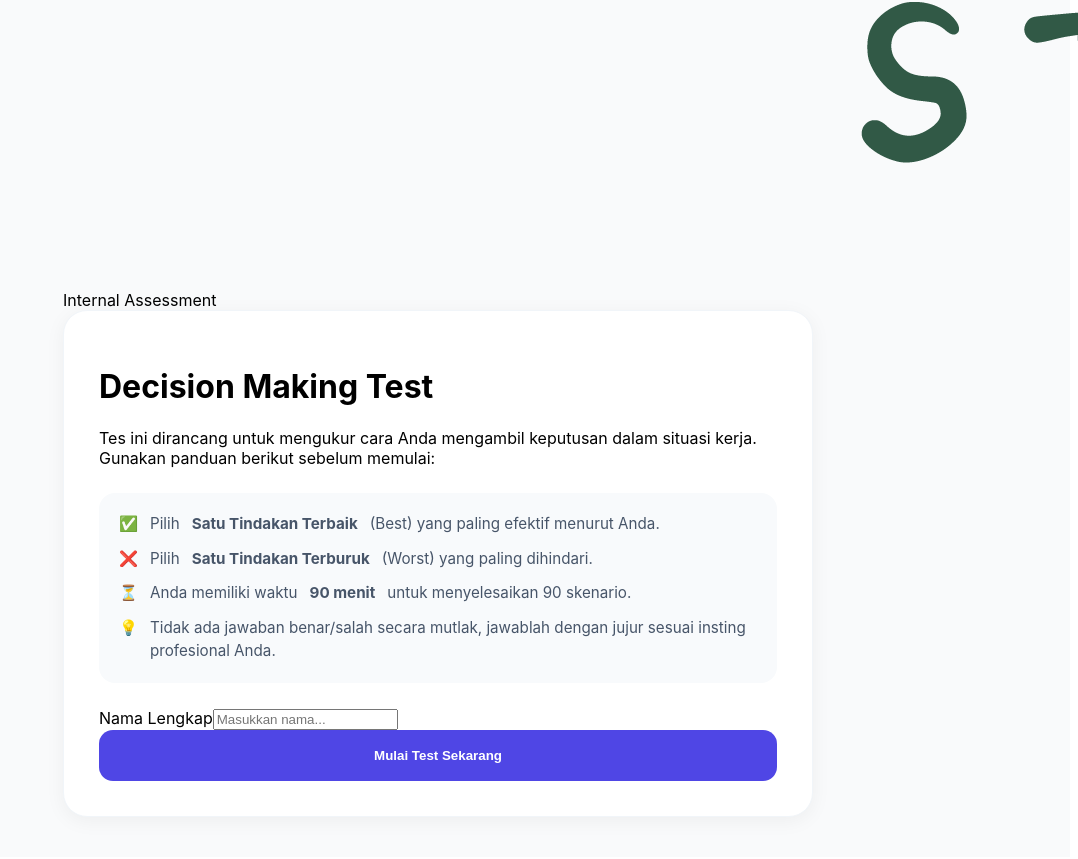
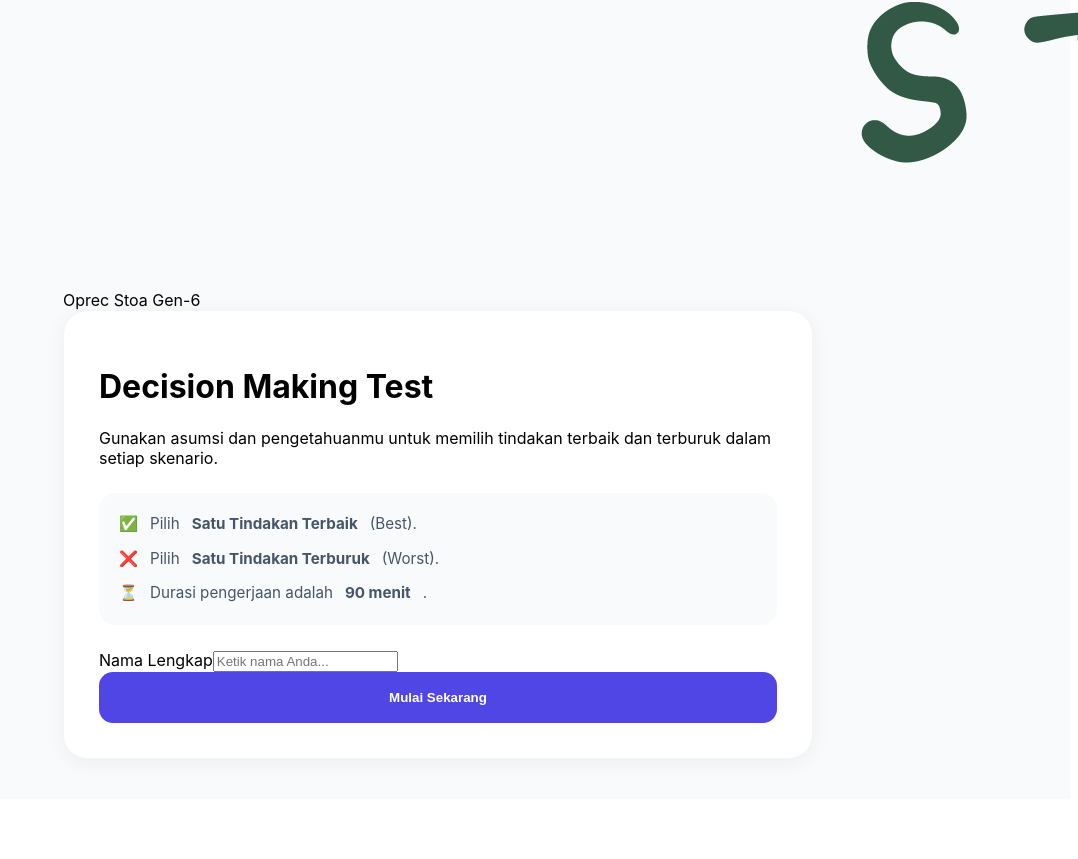
Before and after one commit to stoaspace-commits/sjt-assessment, a React (Create React App) app: page / in a window 1280 px wide. Shown: the part 2031-2890 px from the top of the page, without its empty margins (202-1280 px from the left). After the commit the page ends 2838 px from the top, so only its background shows below. Built offline with nearby package versions, Linux system fonts and the light colour scheme.

Commit message:
Update SJTAssessment.js

```diff
--- a/src/SJTAssessment.js
+++ b/src/SJTAssessment.js
@@ -9,17 +9,17 @@ const SJTAssessment = () => {
   const [answers, setAnswers] = useState({});
   const [isFinished, setIsFinished] = useState(false);
   const [isSaving, setIsSaving] = useState(false);
-  const [timeLeft, setTimeLeft] = useState(5400); // 90 Menit
+  const [timeLeft, setTimeLeft] = useState(5400);
   const timerRef = useRef(null);
 
-  // Kode Rahasia Parameter
+  // Inisial Parameter Rahasia
   const paramMap = {
-    customerService: 'DM-P1',
-    teamwork: 'DM-P2',
-    integrity: 'DM-P3',
-    stressManagement: 'DM-P4',
-    initiative: 'DM-P5',
-    accountability: 'DM-P6'
+    customerService: 'CSO',
+    teamwork: 'TMW',
+    integrity: 'INT',
+    stressManagement: 'STM',
+    initiative: 'INI',
+    accountability: 'ACC'
   };
 
   const allQuestions = Object.entries(sjtQuestionsData).flatMap(([dim, scenarios]) =>
@@ -54,8 +54,7 @@ const SJTAssessment = () => {
         if (userAns.best === q.correctBest) totalDimScore += 2;
         if (userAns.worst === q.correctWorst) totalDimScore += 1;
       });
-      // Skor per parameter (Maks 45 poin per dimensi)
-      scores[paramMap[dim]] = ((totalDimScore / 45) * 100).toFixed(1);
+      scores[paramMap[dim]] = ((totalDimScore / 30) * 100).toFixed(1); // Perbaikan pembagi sesuai total soal per dim
     });
     return scores;
   };
@@ -69,36 +68,33 @@ const SJTAssessment = () => {
     }, 2000);
   };
 
-  // --- VIEW: OPENING (SAMA DENGAN BIG FIVE) ---
   if (!isStarted) {
     return (
       <div className="main-wrapper">
         <div className="container animate-in">
           <div className="header-area">
             <img src={logo} alt="Logo" className="app-logo" />
-            <div className="badge">Internal Assessment</div>
+            <div className="badge">Oprec Stoa Gen-6</div>
           </div>
-          <div className="card intro-card">
+          <div className="card shadow-lg intro-card">
             <h1 className="text-center">Decision Making Test</h1>
-            <p className="description text-muted">
-              Tes ini dirancang untuk mengukur cara Anda mengambil keputusan dalam situasi kerja.
-              Gunakan panduan berikut sebelum memulai:
+            <p className="description text-muted text-center">
+              Gunakan asumsi dan pengetahuanmu untuk memilih tindakan terbaik dan terburuk dalam setiap skenario.
             </p>
             <div className="instructions-list">
-              <div className="ins-item"><span>✅</span> Pilih <strong>Satu Tindakan Terbaik</strong> (Best) yang paling efektif menurut Anda.</div>
-              <div className="ins-item"><span>❌</span> Pilih <strong>Satu Tindakan Terburuk</strong> (Worst) yang paling dihindari.</div>
-              <div className="ins-item"><span>⏳</span> Anda memiliki waktu <strong>90 menit</strong> untuk menyelesaikan 90 skenario.</div>
-              <div className="ins-item"><span>💡</span> Tidak ada jawaban benar/salah secara mutlak, jawablah dengan jujur sesuai insting profesional Anda.</div>
+              <div className="ins-item"><span>✅</span> Pilih <strong>Satu Tindakan Terbaik</strong> (Best).</div>
+              <div className="ins-item"><span>❌</span> Pilih <strong>Satu Tindakan Terburuk</strong> (Worst).</div>
+              <div className="ins-item"><span>⏳</span> Durasi pengerjaan adalah <strong>90 menit</strong>.</div>
             </div>
 
             <div className="name-section">
               <label className="input-label">Nama Lengkap</label>
               <input
-                type="text" className="name-input" placeholder="Masukkan nama..."
+                type="text" className="name-input" placeholder="Ketik nama Anda..."
                 value={userName} onChange={(e) => setUserName(e.target.value)}
               />
-              <button className="btn-calculate" onClick={() => userName.trim() ? setIsStarted(true) : alert('Isi nama!')}>
-                Mulai Test Sekarang
+              <button className="btn-calculate shadow-primary" onClick={() => userName.trim() ? setIsStarted(true) : alert('Isi nama!')}>
+                Mulai Sekarang
               </button>
             </div>
           </div>
@@ -107,16 +103,15 @@ const SJTAssessment = () => {
     );
   }
 
-  // --- VIEW: RESULTS ---
   if (isFinished) {
     const results = calculateResults();
     return (
       <div className="main-wrapper">
         <div className="container animate-in">
-          <div className="card result-card">
-            <div className="text-center mb-6">
+          <div className="card shadow-lg result-card">
+            <div className="text-center">
               <div className="success-icon">✅</div>
-              <h2>Hasil Penilaian Selesai</h2>
+              <h2>Assessment Selesai</h2>
               <p className="text-muted">Kandidat: <strong>{userName}</strong></p>
             </div>
 
@@ -124,20 +119,20 @@ const SJTAssessment = () => {
               <div className="notice-icon">📸</div>
               <div className="notice-text">
                 <strong>INSTRUKSI SCREENSHOT:</strong>
-                <p>Silakan screenshot halaman skor di bawah ini dan kirimkan ke tim HRD melalui WhatsApp.</p>
+                <p>Screenshot halaman ini dan kirimkan ke tim Recruitment Stoa.</p>
               </div>
             </div>
 
             <div className="stats-summary">
-              <div className="stat-pill">Soal Dijawab: <strong>{Object.keys(answers).length} / 90</strong></div>
+              <div className="stat-pill">Progress: {Object.keys(answers).length} / 90 Soal</div>
             </div>
 
             <div className="results-grid">
               {Object.entries(results).map(([code, score]) => (
                 <div key={code} className="result-item">
                   <div className="result-label">
-                    <span className="param-code">{code}</span>
-                    <span className="param-score">{score}%</span>
+                    <span>Parameter {code}</span>
+                    <span>{score}%</span>
                   </div>
                   <div className="progress-bg">
                     <div className="progress-bar-fill" style={{ width: `${score}%` }}></div>
@@ -145,35 +140,31 @@ const SJTAssessment = () => {
                 </div>
               ))}
             </div>
-
-            <button className="btn-calculate outline mt-6" onClick={() => window.location.reload()}>
-              Selesai & Keluar
-            </button>
           </div>
         </div>
       </div>
     );
   }
 
-  // --- VIEW: QUIZ ---
   const progress = (Object.keys(answers).length / allQuestions.length) * 100;
   return (
     <div className="main-wrapper">
       <div className="container">
-        <div className="sticky-nav">
+        <div className="sticky-nav shadow-sm">
           <div className="nav-content">
-            <span className="user-tag">{userName}</span>
+            <span className="user-tag">👤 {userName}</span>
             <span className={`timer-tag ${timeLeft < 300 ? 'urgent' : ''}`}>
-              {Math.floor(timeLeft / 60)}:{ (timeLeft % 60).toString().padStart(2, '0') }
+              {Math.floor(timeLeft / 60)}:{(timeLeft % 60).toString().padStart(2, '0')}
             </span>
           </div>
           <div className="progress-container"><div className="progress-fill" style={{ width: `${progress}%` }}></div></div>
         </div>
 
         {allQuestions.map((q, i) => (
-          <div key={q.id} className="question-card shadow-sm animate-in">
+          <div key={q.id} className="card shadow-md question-card animate-in">
             <div className="question-header">
-              <span className="question-number">No. {i + 1}</span>
+              <span className="question-number">Skenario {i + 1}</span>
+              <span className="dimension-label">{paramMap[q.dimension]}</span>
             </div>
             <div className="scenario-box">{q.scenario}</div>
             <div className="options-container">
@@ -185,7 +176,7 @@ const SJTAssessment = () => {
                   <div key={letter} className={`sjt-option-item ${isBest ? 'active-best' : ''} ${isWorst ? 'active-worst' : ''}`}>
                     <div className="option-info">
                       <span className="letter-circle">{letter}</span>
-                      <p>{opt}</p>
+                      <p className="option-text">{opt}</p>
                     </div>
                     <div className="sjt-action-btns">
                       <button className={`sjt-btn best ${isBest ? 'selected' : ''}`} onClick={() => handleAnswer(q.id, 'best', letter)}>BEST</button>
@@ -197,7 +188,11 @@ const SJTAssessment = () => {
             </div>
           </div>
         ))}
-        <div className="submit-area"><button className="btn-calculate" onClick={handleFinish} disabled={isSaving}>{isSaving ? 'Menyimpan...' : 'Kirim Jawaban'}</button></div>
+        <div className="submit-area">
+          <button className="btn-calculate shadow-primary" onClick={handleFinish} disabled={isSaving}>
+            {isSaving ? 'Menyimpan...' : 'Selesaikan Test'}
+          </button>
+        </div>
       </div>
     </div>
   );
```
